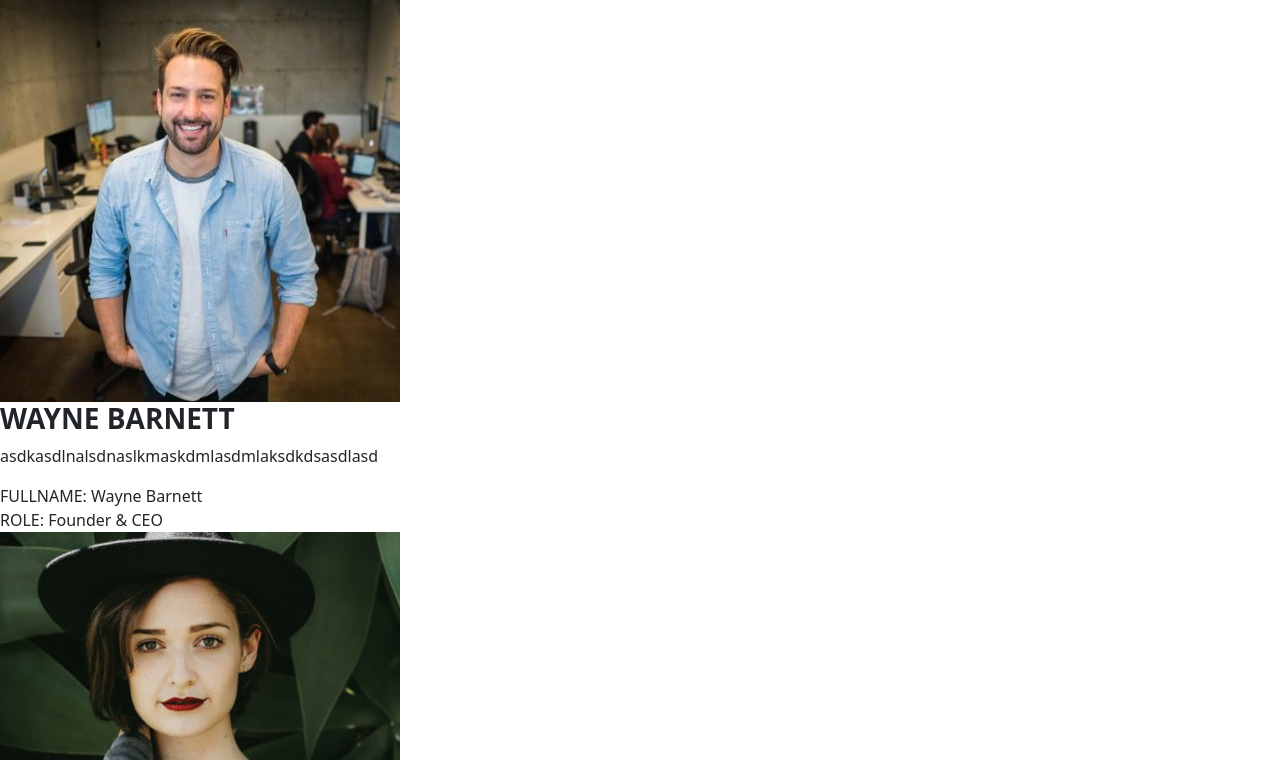
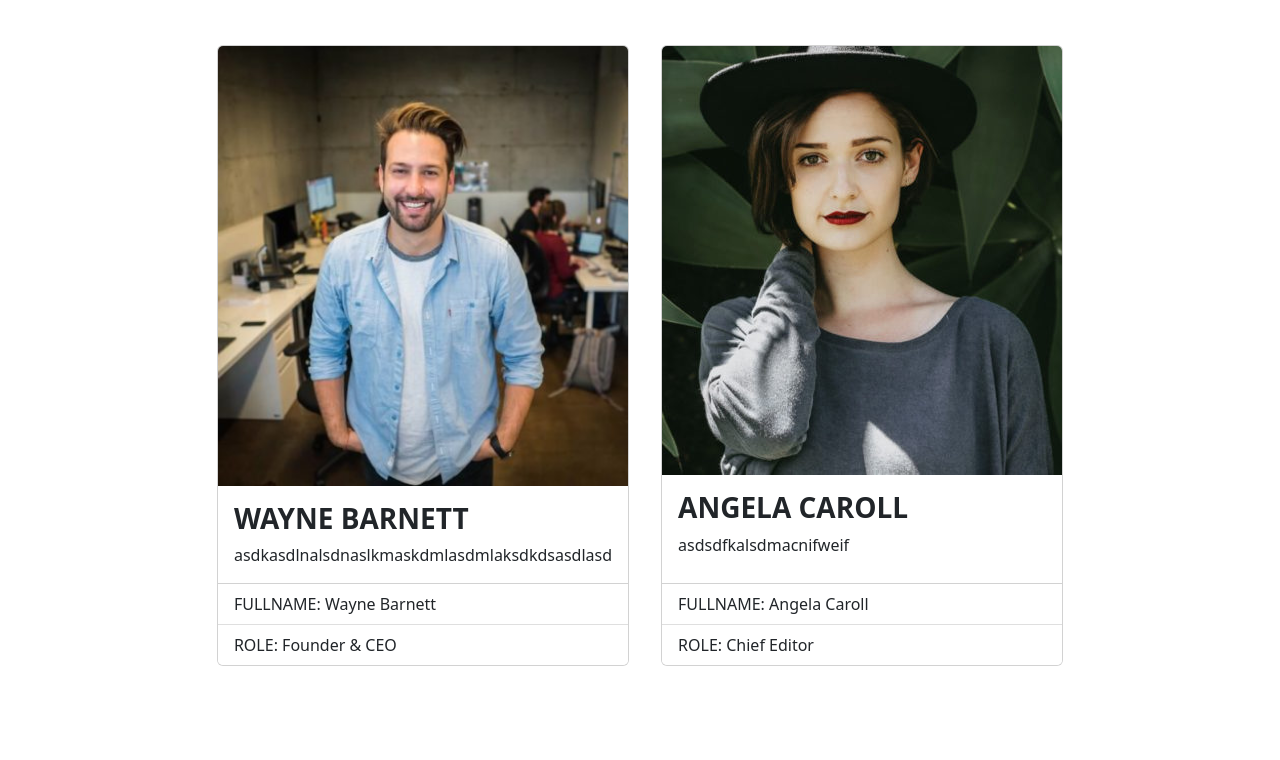
Before and after one commit to AnielloPiscopo/js-our-team, a plain HTML site: page index.html in a window 1280 px wide. Shown: the part 83-843 px from the top of the page. Drawn offline with nearby package versions, Linux system fonts and the light colour scheme.

Commit message:
Improved the code

```diff
--- /dev/null
+++ b/css/style.css
@@ -0,0 +1,33 @@
+/* *-----------------------------------------------------------------------
+STILI GENERICI */
+
+/* * ROOT */
+:root{
+    /* ? COLORS */
+    --title-bg-color:#708090;
+    --title-color:white;
+}
+
+
+
+
+
+
+/* *-----------------------------------------------------------------------
+STILI SPECIFICI */
+main h1.my-title{
+    color: var(--title-color);
+    background-color: var(--title-bg-color);
+}
+
+
+
+
+
+
+
+
+
+
+/* ? -----------------------------------------------------------------------
+RESPONSIVENESS */
--- a/index.html
+++ b/index.html
@@ -17,6 +17,10 @@
         <link href="https://cdn.jsdelivr.net/npm/bootstrap@5.2.3/dist/css/bootstrap.min.css" rel="stylesheet" integrity="sha384-rbsA2VBKQhggwzxH7pPCaAqO46MgnOM80zW1RWuH61DGLwZJEdK2Kadq2F9CUG65" crossorigin="anonymous">
 
 
+        <!-- ? LINK INTERNI -->
+        <link rel="stylesheet" href="css/style.css">
+
+
 
         <!-- * SCRIPT JS -->
 
@@ -28,9 +32,9 @@
 
     <body>
         <main>
-            <h1 class="my-title fw-bold text-center">Meet our team</h1>
+            <h1 class="my-title fw-bold text-center p-3 m-0">Meet our team</h1>
 
-            <section class="my-cards">
+            <section class="my-cards container-fluid d-flex justify-content-center flex-wrap">
             </section>
         </main>
     </body>
--- a/js/script.js
+++ b/js/script.js
@@ -1,5 +1,6 @@
 /*-----------------------------------------------------------------------
 DICHIARAZIONI E INIZIALIZZAZIONI INIZIALI */
+
 // * INIZIALIZZAZIONI
 
 // ? ARRAY E OGGETTI
@@ -72,7 +73,7 @@ for(let i=0 ; i< teamMembers.length ; i++){
 
 
     // * Creazione delle singole carte
-    const teamMemberCard = getAnElementWithClasses('article' , 'my-card');
+    const teamMemberCard = getAnElementWithClasses('article' , 'my-card card my-5 mx-3');
     appendAnElementInHtml(teamMemberCard , teamMemberCardsSection);
 
     // * Ciclo for per determinare i valori delle chiavi dei vari oggetti presenti nell'array di partenza
@@ -82,7 +83,7 @@ for(let i=0 ; i< teamMembers.length ; i++){
 
         // ? Creazione e messa nel DOM delle immagini relativi ai compagni di squadra
         if(teamMember[key].includes('jpg')){
-            const teamMemberImg = getAnElementWithClasses('img' , 'my-img');
+            const teamMemberImg = getAnElementWithClasses('img' , 'my-img card-img-top');
             teamMemberImg.alt = 'team member photo';
             teamMemberImg.src = `assets/img/${teamMember[key]}`;
             appendAnElementInHtml(teamMemberImg , teamMemberCard);
@@ -94,9 +95,9 @@ for(let i=0 ; i< teamMembers.length ; i++){
 
     // * Creazione dell'intestazione di ogni singola card che deve contenere un titolo e una descrizione generale
 
-    const teamMemberCardBody = getAnElement('div');
-    const teamMemberCardTitle = getAnElementWithClasses('h3','my-card-title fw-bold text-uppercase');
-    const teamMemberCardText = getAnElement('p');
+    const teamMemberCardBody = getAnElementWithClasses('div','card-body');
+    const teamMemberCardTitle = getAnElementWithClasses('h3','my-title fw-bold text-uppercase card-title');
+    const teamMemberCardText = getAnElementWithClasses('p','card-text');
 
     teamMemberCardTitle.innerHTML = teamMember['fullname'];
     teamMemberCardText.innerHTML = teamMember['description'];
@@ -108,14 +109,14 @@ for(let i=0 ; i< teamMembers.length ; i++){
 
 
     // * Creazione e messa nel dom dei vari ul contenenti le informazioni del personale
-    const teamMemberInfoList = getAnElementWithClasses('ul' , 'my-info-list m-0 p-0');
+    const teamMemberInfoList = getAnElementWithClasses('ul' , 'my-info-list m-0 p-0 list-group list-group-flush');
     appendAnElementInHtml(teamMemberInfoList , teamMemberCard);
 
     // * Ciclo for
     for(let i=0; i<teamMemberKeys.length ; i++){
         teamMemberKey = teamMemberKeys[i];
 
-        let teamMemberInfoListElement = getAnElementWithClasses('span' , 'my-info-li d-block ');
+        let teamMemberInfoListElement = getAnElementWithClasses('li' , 'd-block list-group-item');
 
         teamMemberInfoListElement.innerHTML = `${teamMemberKey.toUpperCase()}: ${teamMember[teamMemberKey]}`;
         appendAnElementInHtml(teamMemberInfoListElement,teamMemberInfoList);
```
